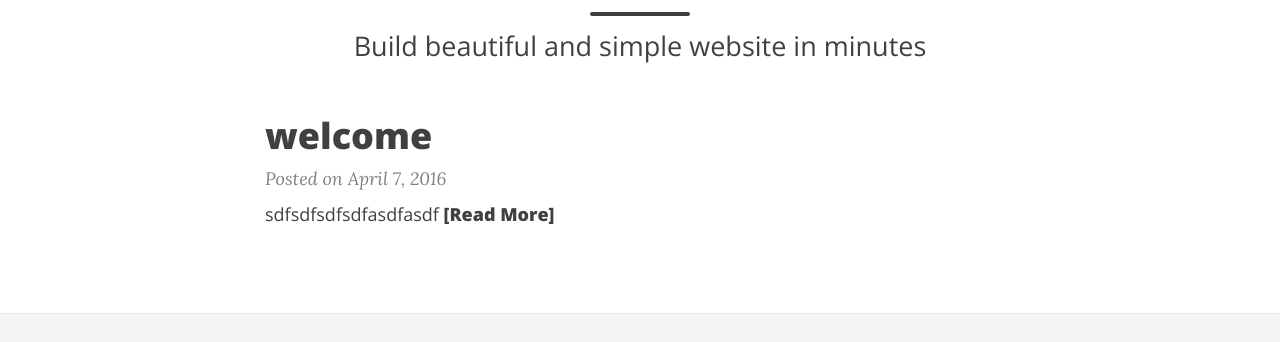
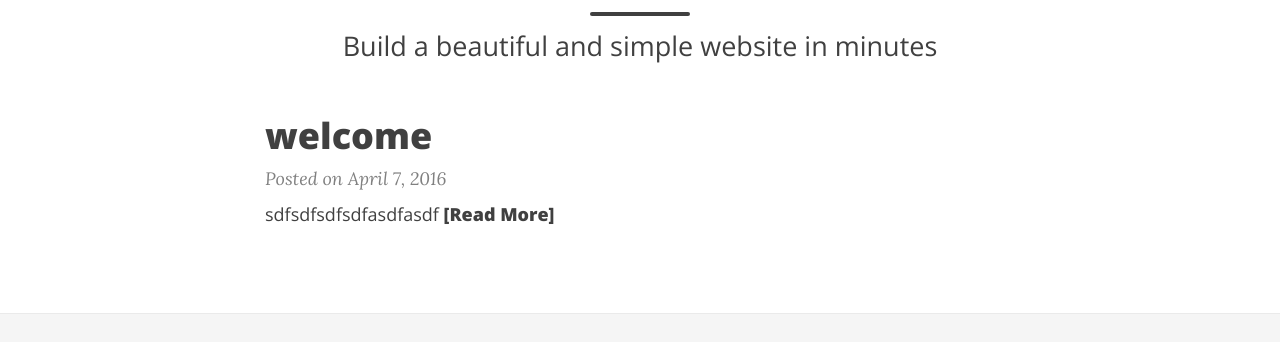
Before and after one commit to caiofralmeida/caiofralmeida.github.io, a plain HTML site: page index.html in a window 1280 px wide. Shown: the part 221-563 px from the top of the page. Drawn offline with nearby package versions, Linux system fonts and the light colour scheme; a script that the page names is missing.

Commit message:
rebuilding site Sáb Abr  9 09:01:51 BRT 2016

```diff
--- a/index.html
+++ b/index.html
@@ -87,7 +87,7 @@
                 <h1>Caio Almeida</h1>
 
                   <hr class="small">
-                  <span class="page-subheading">Build beautiful and simple website in minutes</span>
+                  <span class="page-subheading">Build a beautiful and simple website in minutes</span>
 
               </div>
             </div>
```
